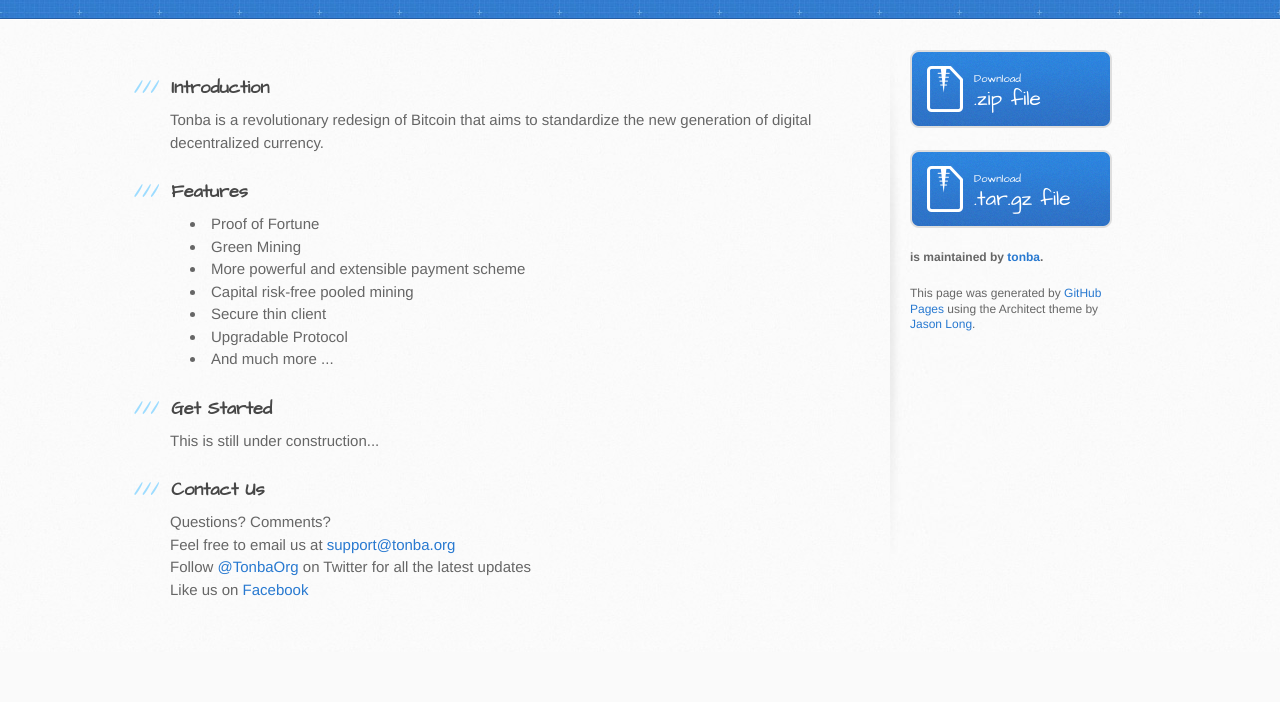
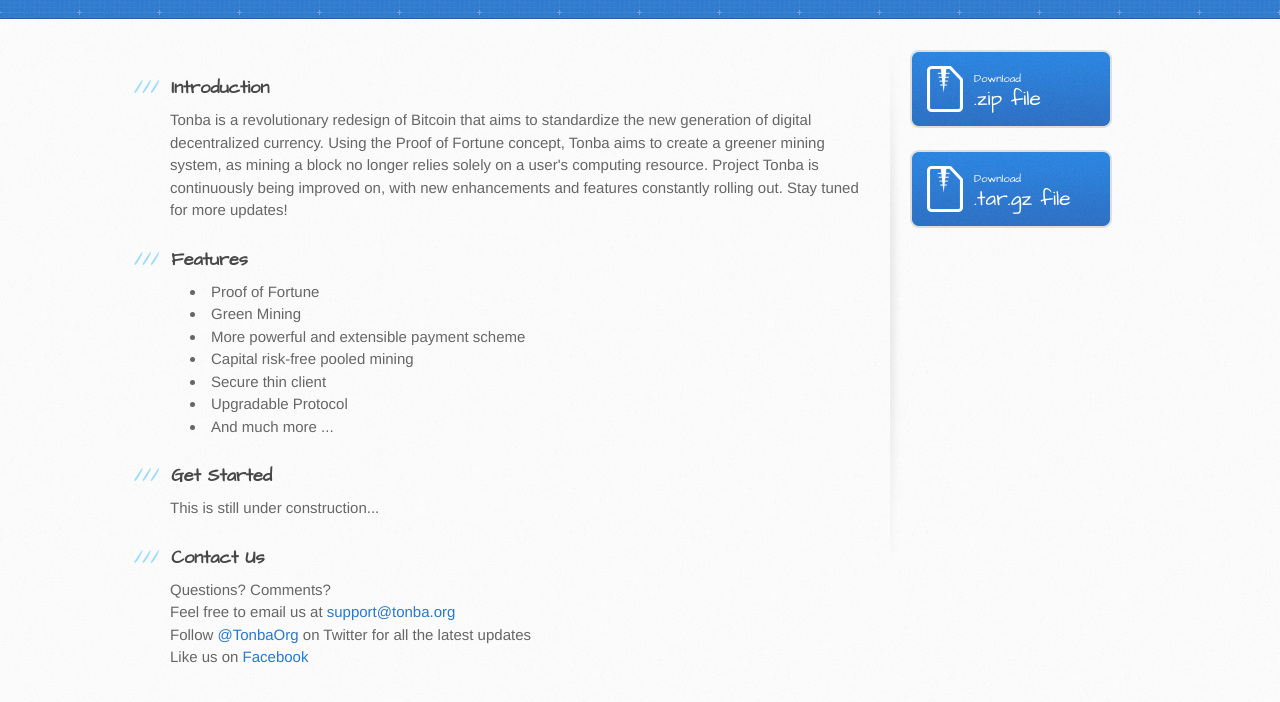
Before and after one commit to tonba/tonba, a plain HTML site: page index.html in a window 1280 px wide. Shown: the part 148-850 px from the top of the page. Before the commit the page ends 800 px from the top, so only its background shows below. Drawn offline with Linux system fonts and the light colour scheme.

Commit message:
Update index.html

```diff
--- a/index.html
+++ b/index.html
@@ -31,7 +31,7 @@
           <h3>
 <a name="introduction" class="anchor" href="#introduction"><span class="octicon octicon-link"></span></a>Introduction</h3>
 
-<p>Tonba is a revolutionary redesign of Bitcoin that aims to standardize the new generation of digital decentralized currency. </p>
+<p>Tonba is a revolutionary redesign of Bitcoin that aims to standardize the new generation of digital decentralized currency. Using the Proof of Fortune concept, Tonba aims to create a greener mining system, as mining a block no longer relies solely on a user's computing resource. Project Tonba is continuously being improved on, with new enhancements and features constantly rolling out. Stay tuned for more updates! </p>
 
 <h3>
 <a name="features" class="anchor" href="#features"><span class="octicon octicon-link"></span></a>Features</h3>
@@ -68,9 +68,9 @@ Like us on <a href="https://www.facebook.com/tonba.org">Facebook</a>  </p>
             .tar.gz file
           </a>
 
-          <p class="repo-owner"><a href="https://github.com/tonba/tonba"></a> is maintained by <a href="https://github.com/tonba">tonba</a>.</p>
+<!--          <p class="repo-owner"><a href="https://github.com/tonba/tonba"></a> is maintained by <a href="https://github.com/tonba">tonba</a>.</p>
 
-          <p>This page was generated by <a href="https://pages.github.com">GitHub Pages</a> using the Architect theme by <a href="https://twitter.com/jasonlong">Jason Long</a>.</p>
+          <p>This page was generated by <a href="https://pages.github.com">GitHub Pages</a> using the Architect theme by <a href="https://twitter.com/jasonlong">Jason Long</a>.</p> -->
         </aside>
       </div>
     </div>
```
